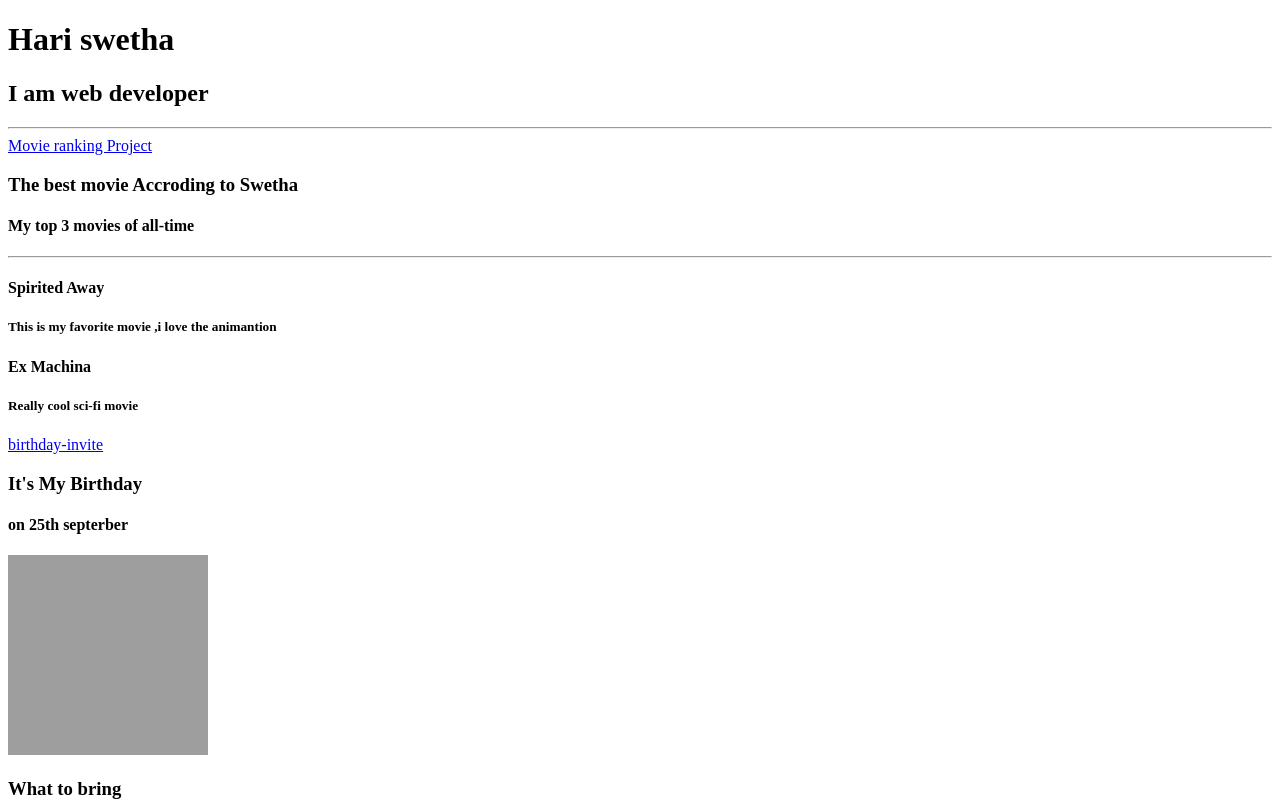
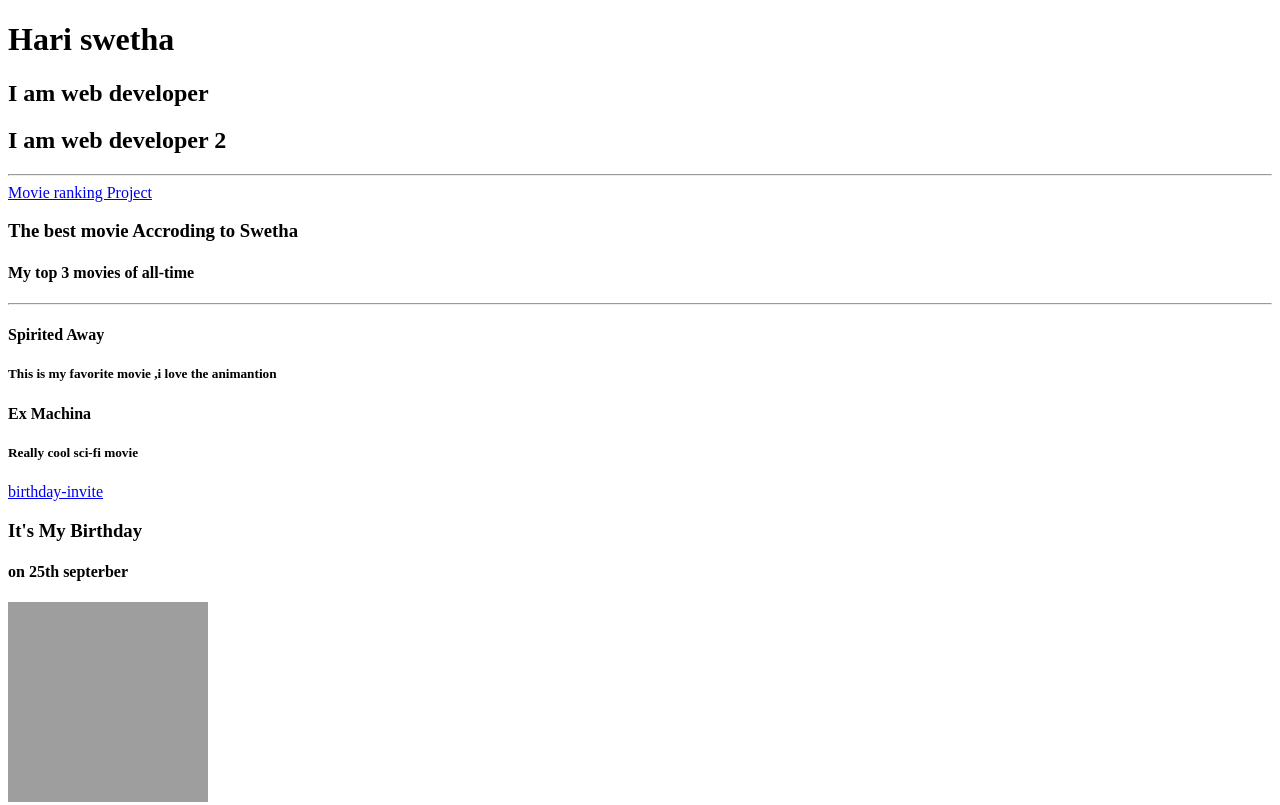
Before and after one commit to hariSwetha-designing/swetha_html, a plain HTML site: page index.html in a window 1280 px wide. Shown: the top 805 px of the page. Drawn offline with Linux system fonts and the light colour scheme; grey boxes are pictures that could not be loaded.

Commit message:
added a new line

```diff
--- a/index.html
+++ b/index.html
@@ -23,6 +23,7 @@ https://developer.mozilla.org/en-US/docs/Web/HTML/Element/img#attr-height -->
 <h1>Hari swetha</h1>
 
 <h2>I am web developer</h2>
+<h2>I am web developer 2</h2>
 <hr />
 <a href="./public/movie-ranking.html">Movie ranking Project</a>
 <h3>The best movie Accroding to Swetha</h3>
```
